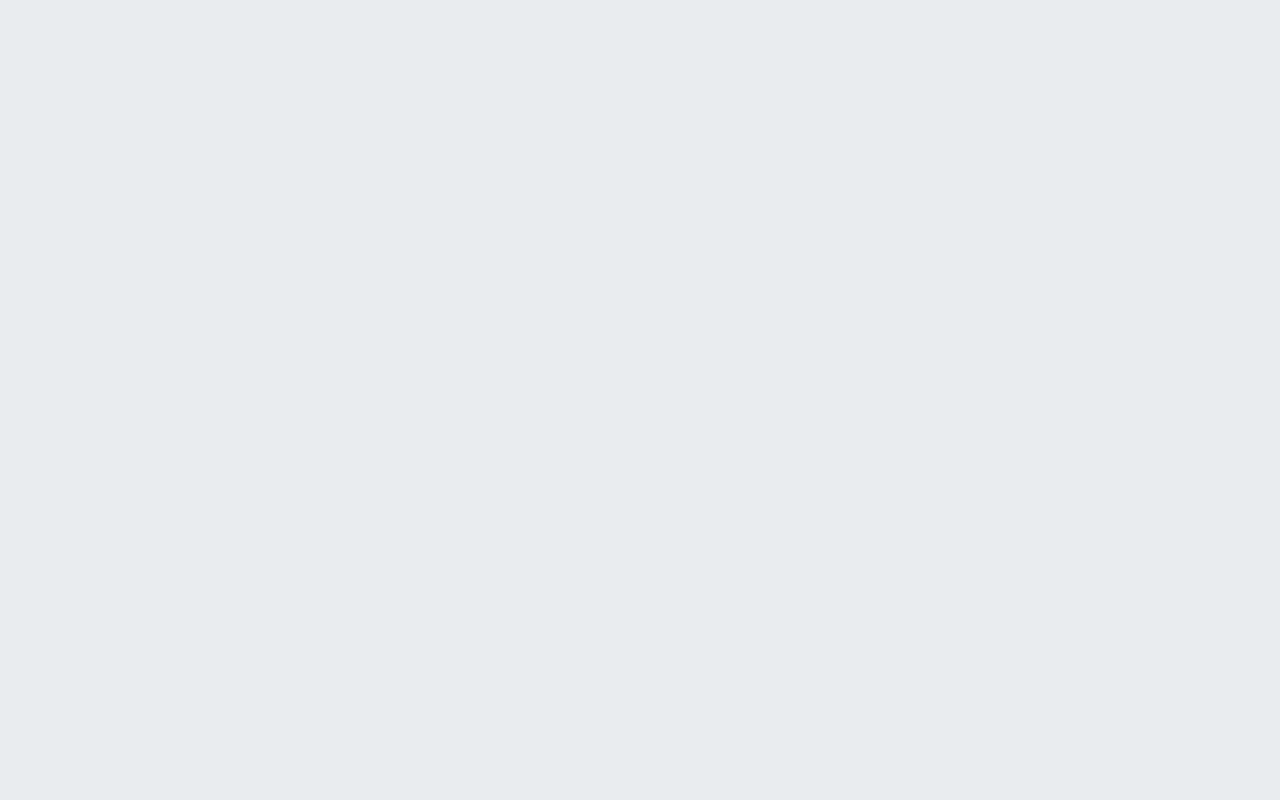
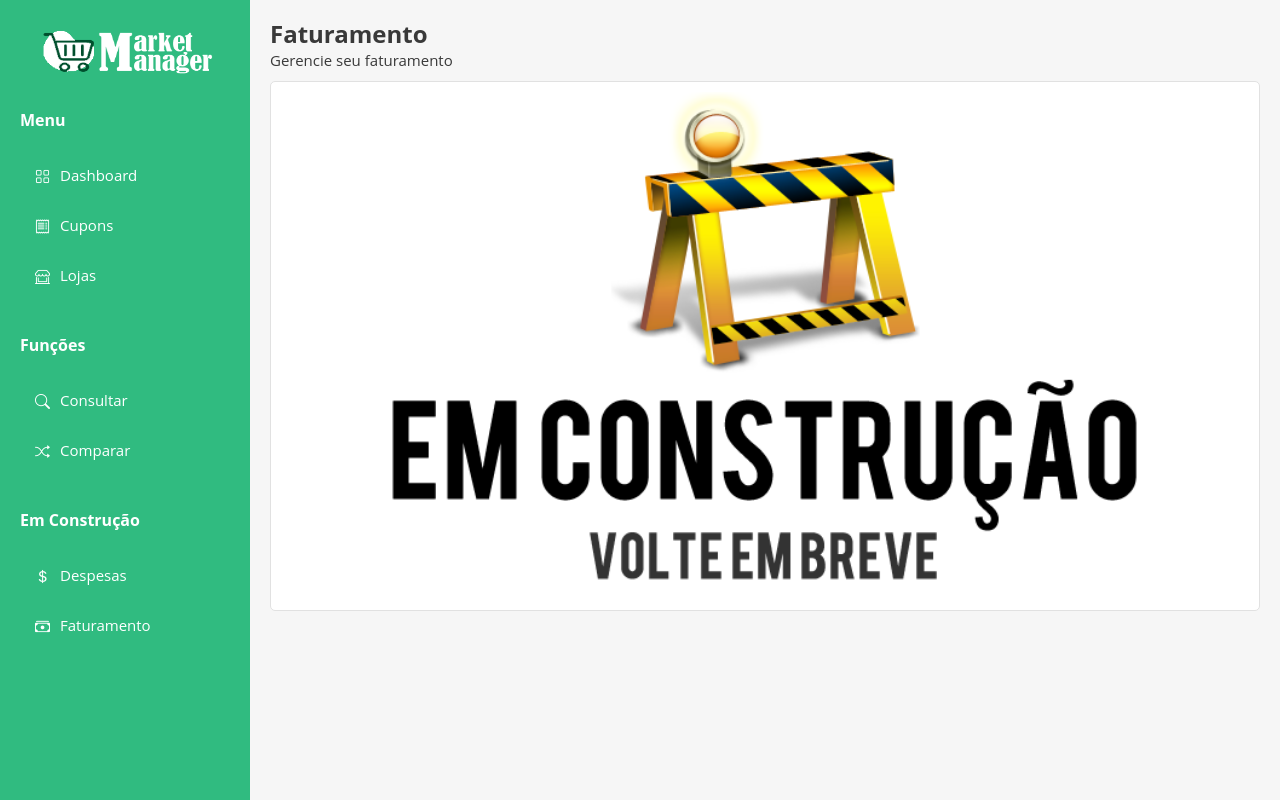
Before and after one commit to BrunoGurris/app.vue.marketmanager, a Vue app: page /faturamento in a window 1280 px wide. Before the commit this address had no page. Built offline with nearby package versions, Linux system fonts and the light colour scheme.

Commit message:
feat(compare): part

```diff
--- /dev/null
+++ b/src/components/compare/TableCompareStores.vue
@@ -0,0 +1,41 @@
+<template>
+  <div>
+    <DataTable ref="dt" :value="rows" :paginator="true" :rows="100"
+      paginatorTemplate="FirstPageLink PrevPageLink PageLinks NextPageLink LastPageLink CurrentPageReport"
+      currentPageReportTemplate="Mostrando {first} a {last} de {totalRecords} lojas">
+      <template #empty>
+        <div class="text-center">Nenhum registro de lojas</div>
+      </template>
+
+      <Column v-for="(col, n) in columns" :key="n" :field="col" :header="col">
+        <template #body="{ data }">
+          <div v-if="col == 'Código'">{{ data[n] }}</div>
+          <div v-else-if="col == 'Descrição'">{{ data[n] }}</div>
+          <div v-else-if="col == 'Igual'">{{ data[n] }}</div>
+          <div v-else>{{ data[n] ? data[n]['price'] : '-' }}</div>
+        </template>
+      </Column>
+    </DataTable>
+  </div>
+</template>
+
+<script>
+export default {
+  name: 'TableCompareStores',
+
+  props: ['columns', 'rows'],
+
+  data() {
+    return {
+    }
+  },
+
+  components: {
+  },
+
+  methods: {
+  }
+}
+</script>
+
+<style scoped></style>
--- a/src/components/layouts/Menu.vue
+++ b/src/components/layouts/Menu.vue
@@ -18,7 +18,8 @@ export default {
       menuGroups: [
         {
           title: 'Menu',
-          items: [{
+          items: [
+            {
               page: 'Dashboard',
               icon: 'bi bi-grid',
               route: '/'
@@ -29,6 +30,31 @@ export default {
               route: '/cupons'
             },
             {
+              page: 'Lojas',
+              icon: 'bi bi-shop-window',
+              route: '/lojas'
+            }
+          ]
+        },
+        {
+          title: 'Funções',
+          items: [
+            {
+              page: 'Consultar',
+              icon: 'bi bi-search',
+              route: '/consultar'
+            },
+            {
+              page: 'Comparar',
+              icon: 'bi bi-shuffle',
+              route: '/comparar'
+            }
+          ]
+        },
+        {
+          title: 'Em Construção',
+          items: [
+            {
               page: 'Despesas',
               icon: 'bi bi-currency-dollar',
               route: '/despesas'
@@ -37,25 +63,8 @@ export default {
               page: 'Faturamento',
               icon: 'bi bi-cash-stack',
               route: '/faturamento'
-          },
-          {
-            page: 'Lojas',
-            icon: 'bi bi-shop-window',
-            route: '/lojas'
-          }]
-        },
-        {
-          title: 'Funções',
-          items: [{
-            page: 'Consultar',
-            icon: 'bi bi-search',
-            route: '/consultar'
-          },
-          {
-            page: 'Comparar',
-            icon: 'bi bi-shuffle',
-            route: '/comparar'
-          }]
+            }
+          ]
         }
       ]
     }
--- /dev/null
+++ b/src/hooks/compareHooks.js
@@ -0,0 +1,9 @@
+import api from "@/services/axios"
+
+export async function compareCompareHook(form) {
+  try {
+    return await api.post('/compare', form)
+  } catch (error) {
+    return error.response
+  }
+}
--- a/src/router/index.js
+++ b/src/router/index.js
@@ -3,6 +3,8 @@ import Layout from '../components/layouts/Layout.vue'
 import Login from '../views/Login.vue'
 import Dashboard from '../views/Dashboard.vue'
 import Coupons from '../views/Coupons.vue'
+import Expenses from '../views/Expenses.vue'
+import Sales from '../views/Sales.vue'
 import Stores from '../views/Stores.vue'
 import Consult from '../views/Consult.vue'
 import Compare from '../views/Compare.vue'
@@ -24,6 +26,16 @@ const router = createRouter({
           path: '/cupons',
           name: 'Coupons',
           component: Coupons
+        },
+        {
+          path: '/despesas',
+          name: 'Expenses',
+          component: Expenses
+        },
+        {
+          path: '/faturamento',
+          name: 'Sales',
+          component: Sales
         },
         {
           path: '/lojas',
--- a/src/views/Compare.vue
+++ b/src/views/Compare.vue
@@ -2,12 +2,12 @@
   <div>
     <div class="d-flex justify-content-start align-items-center">
       <div>
-        <h4 class="page-title" @click="teste()">Comparar</h4>
+        <h4 class="page-title">Comparar</h4>
         <span class="page-subtitle">Compare os cupons com as lojas</span>
       </div>
     </div>
 
-    <div class="page-content-layout px-4">
+    <div class="page-content-layout">
       <div class="row mb-3 mt-2">
         <div class="d-flex">
           <div class="flex align-items-center me-4">
@@ -51,14 +51,20 @@
           </div>
         </div> -->
         <div class="col-12 mb-3">
-          <Button label="Comparar" class="w-100" />
+          <Button label="Comparar" class="w-100" @click="compare()" />
         </div>
       </div>
+    </div>
+
+    <div class="page-content-layout" v-if="tableCompareStores.rows.length > 0">
+      <TableCompareStores :columns="tableCompareStores.columns" :rows="tableCompareStores.rows" />
     </div>
   </div>
 </template>
 
 <script>
+import TableCompareStores from '@/components/compare/TableCompareStores.vue'
+import { compareCompareHook } from '@/hooks/compareHooks'
 import { couponListHook } from '@/hooks/couponHooks'
 import { storeListHook } from '@/hooks/storeHooks'
 import { formatCurrencyUtils, formatDateUtils } from '@/services/utils'
@@ -67,7 +73,7 @@ export default {
   name: 'Compare',
 
   components: {
-
+    TableCompareStores
   },
 
   data() {
@@ -86,11 +92,29 @@ export default {
         percentage_min: 0,
         percentage_max: 0,
         rounded: false
+      },
+
+      tableCompareStores: {
+        type: '',
+        columns: [],
+        rows: [],
       }
     }
   },
 
   methods: {
+    async compare() {
+      const response = await compareCompareHook(this.formCompare)
+
+      if (response.status == 200) {
+        this.tableCompareStores.type = response.data.type
+        this.tableCompareStores.columns = response.data.columns
+        this.tableCompareStores.rows = response.data.rows
+      } else {
+        this.$toast.add({ severity: 'error', summary: 'Erro', detail: response.data.messages[0], life: 3000 })
+      }
+    },
+
     async listCoupons() {
       this.coupons = []
 
@@ -101,10 +125,6 @@ export default {
       } else {
         this.$toast.add({ severity: 'error', summary: 'Erro', detail: response.data.messages[0], life: 3000 })
       }
-    },
-
-    teste() {
-      console.log(this.formCompare)
     },
 
     async listStores() {
--- /dev/null
+++ b/src/views/Expenses.vue
@@ -0,0 +1,32 @@
+<template>
+  <div>
+    <div class="d-flex justify-content-start align-items-center">
+      <div>
+        <h4 class="page-title">Despesas</h4>
+        <span class="page-subtitle">Gerencie suas despesas</span>
+      </div>
+    </div>
+
+    <div class="page-content-layout">
+      <img src="@/assets/images/developing.png" width="100%" class="img-fluid">
+    </div>
+  </div>
+</template>
+
+<script>
+export default {
+  name: 'Expenses',
+
+  data() {
+    return {
+
+    }
+  },
+
+  methods: {
+
+  },
+}
+</script>
+
+<style lang="scss" scoped></style>
--- /dev/null
+++ b/src/views/Sales.vue
@@ -0,0 +1,32 @@
+<template>
+  <div>
+    <div class="d-flex justify-content-start align-items-center">
+      <div>
+        <h4 class="page-title">Faturamento</h4>
+        <span class="page-subtitle">Gerencie seu faturamento</span>
+      </div>
+    </div>
+
+    <div class="page-content-layout">
+      <img src="@/assets/images/developing.png" width="100%" class="img-fluid">
+    </div>
+  </div>
+</template>
+
+<script>
+export default {
+  name: 'Sales',
+
+  data() {
+    return {
+
+    }
+  },
+
+  methods: {
+
+  },
+}
+</script>
+
+<style lang="scss" scoped></style>
```
Also changed, not shown: src/assets/images/developing.png (added). Lines whose indentation alone changed are shown as unchanged.
